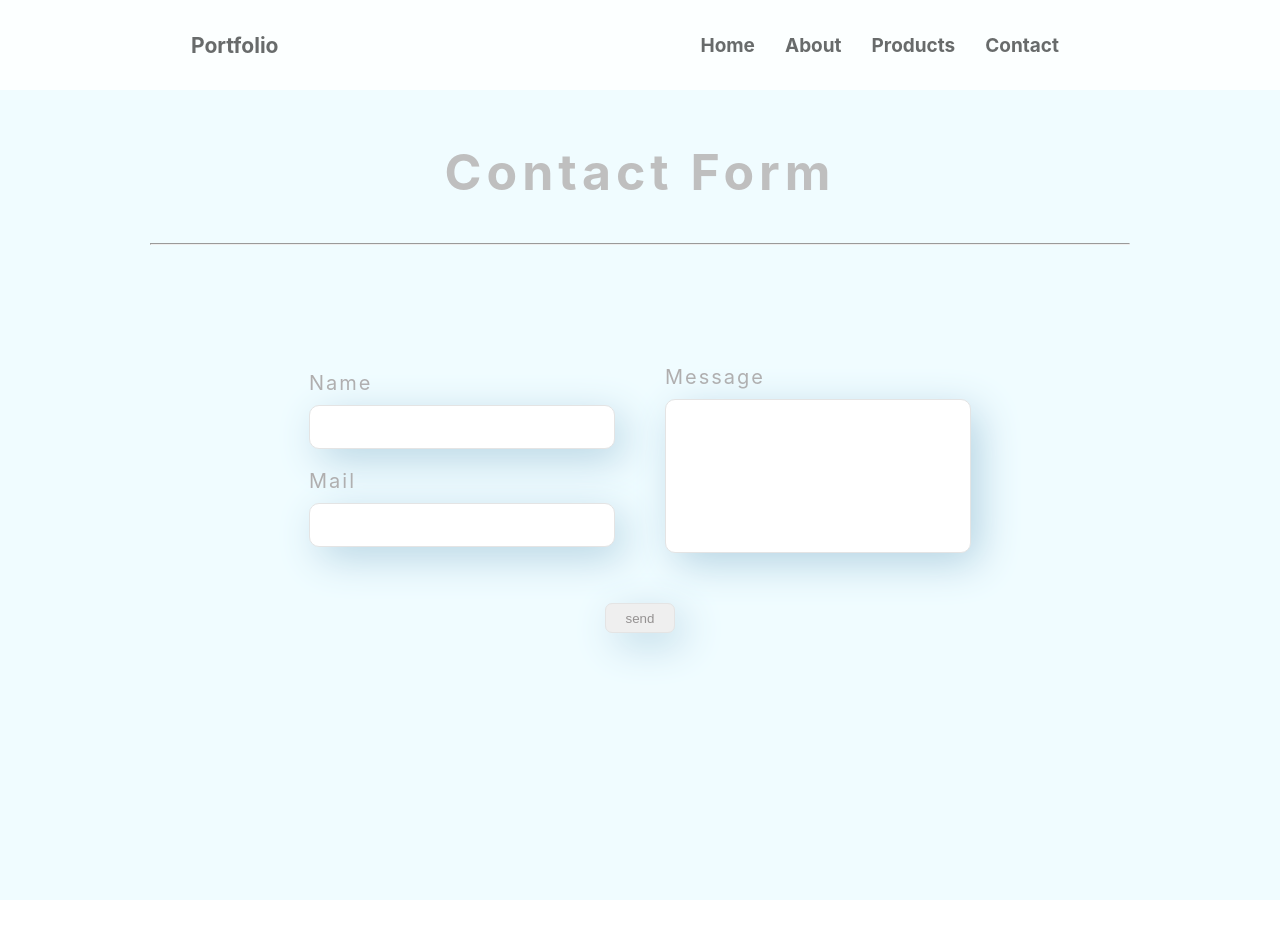
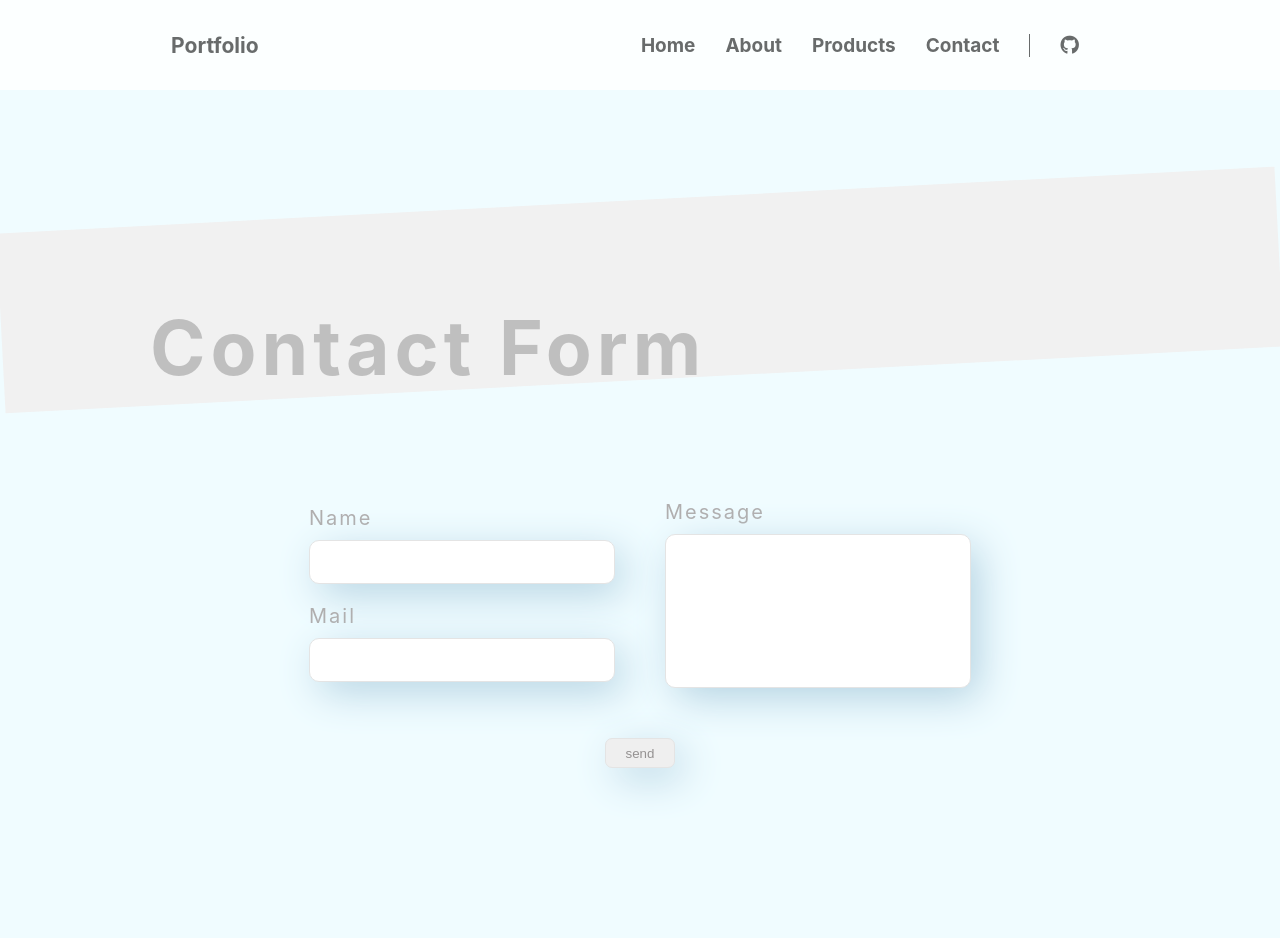
Before and after one commit to takuyahori/portfolio, a React (Create React App) app: page /contact in a window 1280 px wide. Shown: the top 938 px of the page. Before the commit the page ends 900 px from the top, so only its background shows below. Built offline with nearby package versions, Linux system fonts and the light colour scheme.

Commit message:
class→classNameへ修正

```diff
--- a/src/App.css
+++ b/src/App.css
@@ -3,6 +3,7 @@
   font-size: 18px;
   width: 100%;
   background: rgb(240, 252, 255);
+  transition: all 5s ease-out;
 }
 
 header {
@@ -19,8 +20,6 @@ header {
   font-weight: bold;
 }
 
-
-
 nav ul li {
   list-style: none;
   display: inline-block;
@@ -32,6 +31,11 @@ nav ul li a {
   text-decoration: none;
   transition: all 0.2s;
   color: rgb(70, 70, 70);
+}
+
+nav ul li:nth-child(5) {
+  border-left: 1px solid rgb(70, 70, 70);
+  padding-left: 30px;
 }
 
 nav ul li a:hover {
@@ -48,7 +52,6 @@ nav ul li a:hover {
   height: 100vh;
   background-size: cover;
   background-position: center;
-  transition: all 5s ease-out;
 }
 
 .firstView__text {
@@ -118,18 +121,18 @@ nav ul li a:hover {
 }
 
 .contact {
-  max-width: 980px;
+  padding-top: 200px;
   height: 100vh;
-  padding-top: 100px;
-  margin: 0 auto;
 }
 
-.contact h1 {
-  text-align: center;
+.contact__text {
+  position: absolute;
+  top: -240px;
   font-size: 50px;
   color: rgb(191, 191, 191);
   letter-spacing: 5px;
 }
+
 
 .contact__wrap {
   display: flex;
@@ -178,6 +181,10 @@ nav ul li a:hover {
   border: 1px solid rgb(228, 228, 228);
   box-shadow: 9px 11px 42px -2px #b2d1e1;
   border-radius: 7px;
+}
+
+.contact__send button:hover {
+  transform: scale(1.2);
 }
 
 .contact__error {
--- a/src/component/ContactPage.js
+++ b/src/component/ContactPage.js
@@ -62,8 +62,11 @@ const ContactPage = () => {
 
   return (
     <section className="contact">
-      <h1>Contact Form</h1>
-      <hr />
+      <div className='line'></div>
+      <div className='inner'>
+        <div className='contact__text'>
+          <h2>Contact Form</h2>
+        </div>
         <form className='contact__form' onSubmit={sendMail}>
           <div className='contact__wrap'>
             <div className='contact__left'>
@@ -108,6 +111,7 @@ const ContactPage = () => {
             )}
           </div>
         </form>
+      </div>
     </section>
   )
 };
--- a/src/component/Header.js
+++ b/src/component/Header.js
@@ -22,6 +22,9 @@ const Header = () => {
                 <li>
                     <Link to="/contact">Contact</Link>
                 </li>
+                <li>
+                    <a href="https://github.com/takuyahori"><i className="fa-brands fa-github"></i></a>
+                </li>
             </ul>
         </nav>
     </header>
```
Lines whose indentation alone changed are shown as unchanged.
